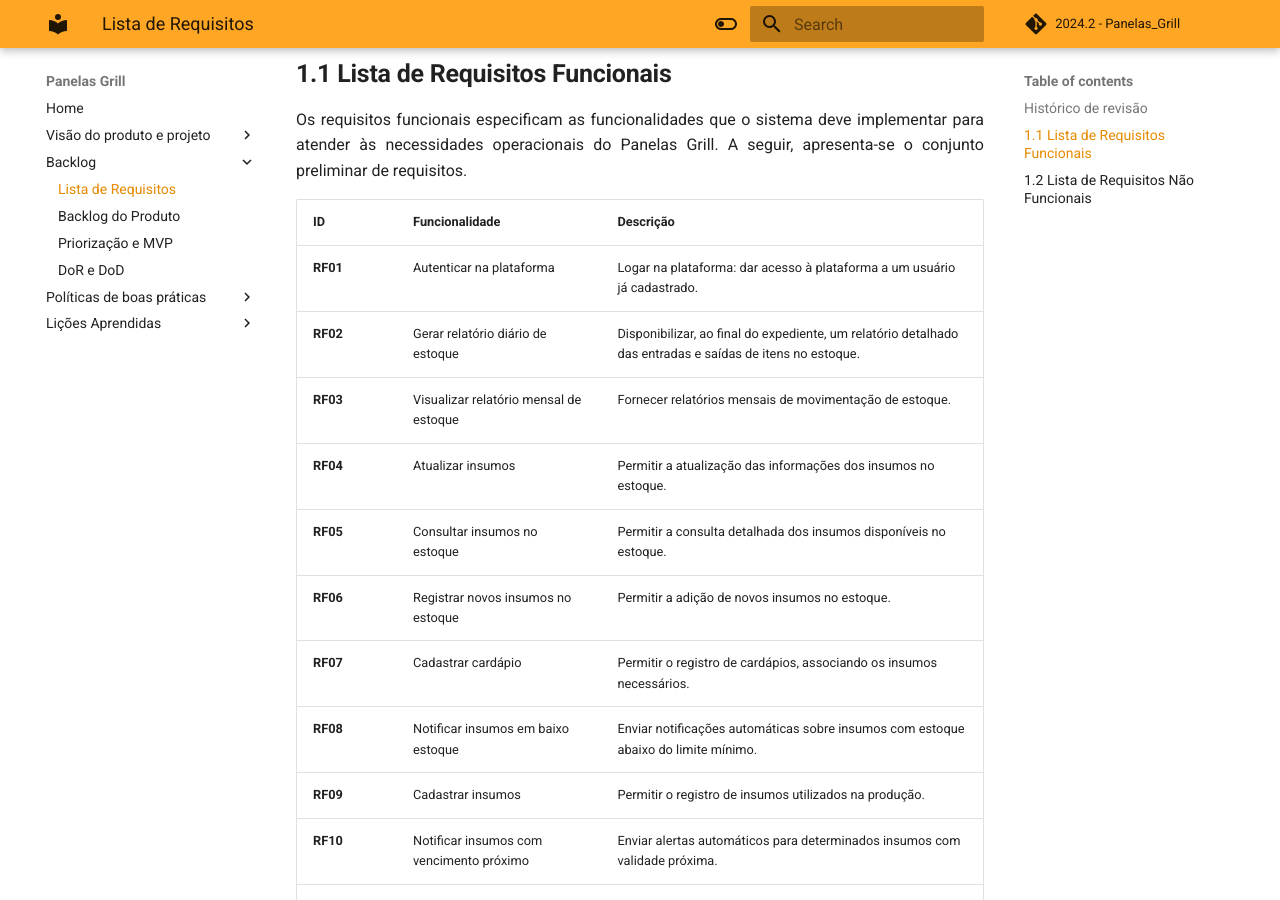
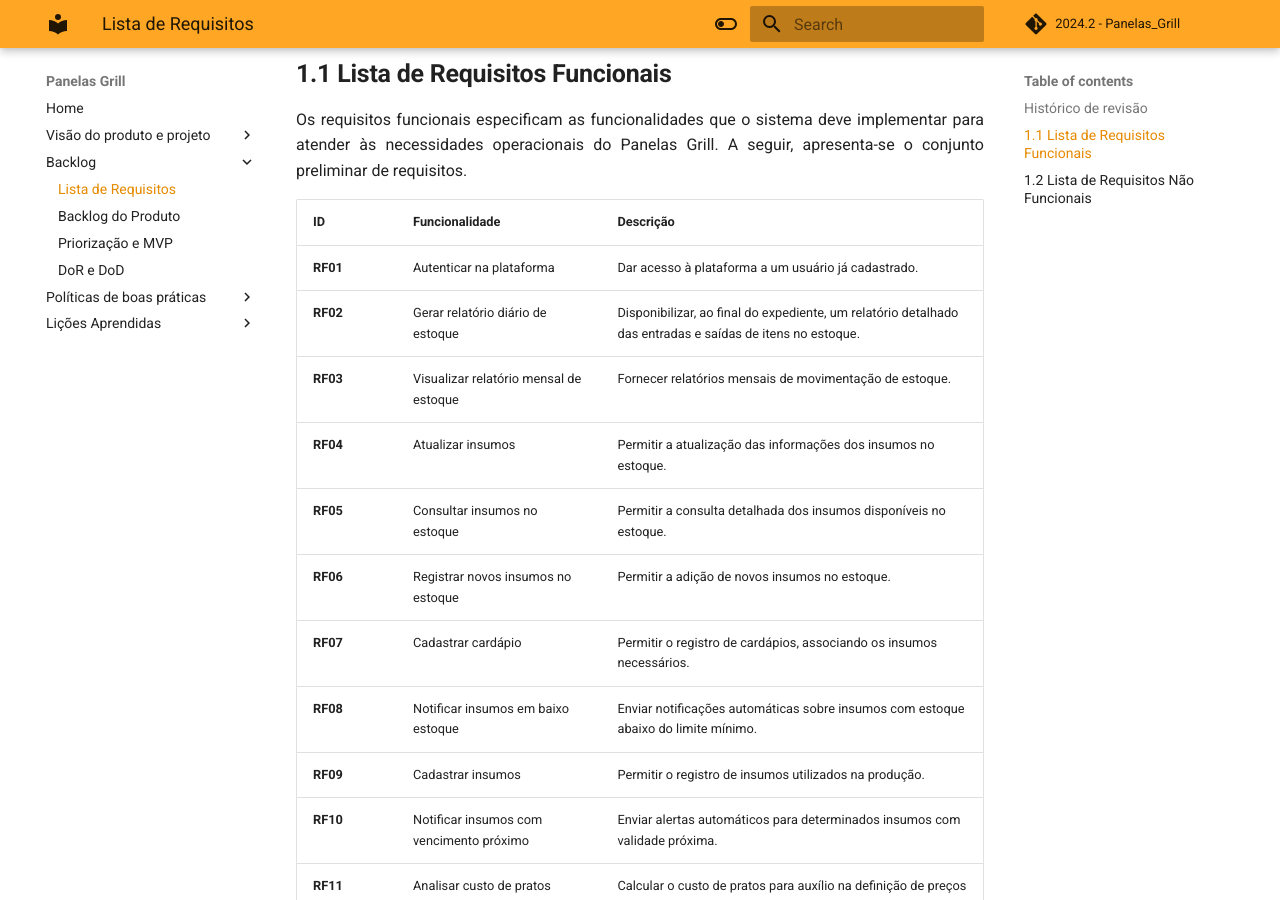
Before and after one commit to mdsreq-fga-unb/2024.2-T03-PanelasGrill, an MkDocs documentation site: the page built from docs/Backlog/sessao7.md, in a window 1280 px wide and 900 px high, scrolled down 394 px. Built offline with MkDocs 1.6.1 and Material for MkDocs 9.7.7, drawn with Linux system fonts in a browser that asks for light colours; comment, search, counter and statistics services are not loaded.

Commit message:
docs: erro de gramática na lista de requisitos

```diff
--- a/docs/Backlog/sessao7.md
+++ b/docs/Backlog/sessao7.md
@@ -15,7 +15,7 @@ Os requisitos funcionais especificam as funcionalidades que o sistema deve imple
 
 | **ID**    | **Funcionalidade**                         | **Descrição**                                                                                     |
 |-----------|--------------------------------------------|---------------------------------------------------------------------------------------------------|
-| **RF01**  | Autenticar na plataforma                   | Logar na plataforma: dar acesso à plataforma a um usuário já cadastrado.                         |
+| **RF01**  | Autenticar na plataforma                   | Dar acesso à plataforma a um usuário já cadastrado.                         |
 | **RF02**  | Gerar relatório diário de estoque          | Disponibilizar, ao final do expediente, um relatório detalhado das entradas e saídas de itens no estoque. |
 | **RF03**  | Visualizar relatório mensal de estoque     | Fornecer relatórios mensais de movimentação de estoque.                                           |
 | **RF04**  | Atualizar insumos                          | Permitir a atualização das informações dos insumos no estoque.                                   |
```
